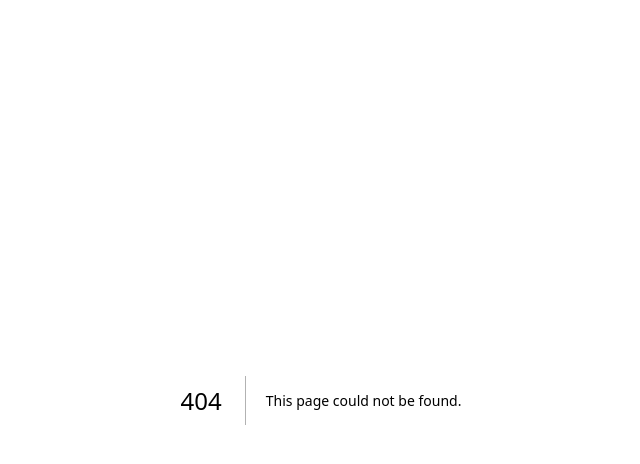
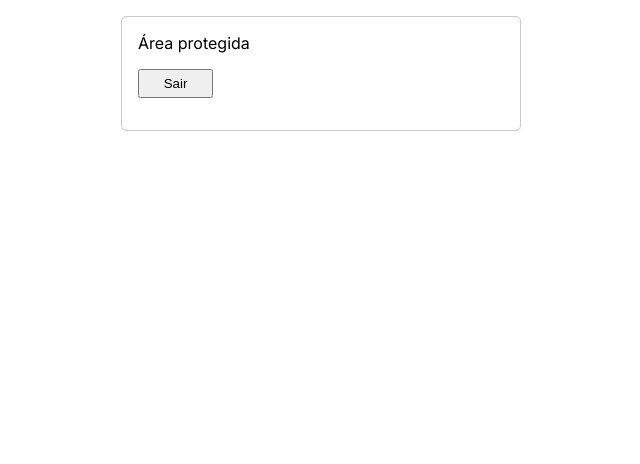
Before and after one commit to EdyKnopfler/next-auth-poc, a Next.js app: page /admin in a window 1280 px wide. Before the commit this address had no page. Shown: the top 464 px of the page, without its empty margins (319-959 px from the left). Built offline with nearby package versions, Linux system fonts and the light colour scheme.

Commit message:
Área a ser protegida

```diff
--- /dev/null
+++ b/src/app/admin/page.tsx
@@ -0,0 +1,8 @@
+export default function Admin() {
+  return (
+    <form>
+      <p>Área protegida</p>
+      <p><button>Sair</button></p>
+    </form>
+  )
+}
--- a/src/app/globals.css
+++ b/src/app/globals.css
@@ -26,6 +26,10 @@ input {
   border: 1px solid #666;
 }
 
+button {
+  min-width: 75px;
+}
+
 .formButtons {
   margin: 0;
   text-align: center;
```
